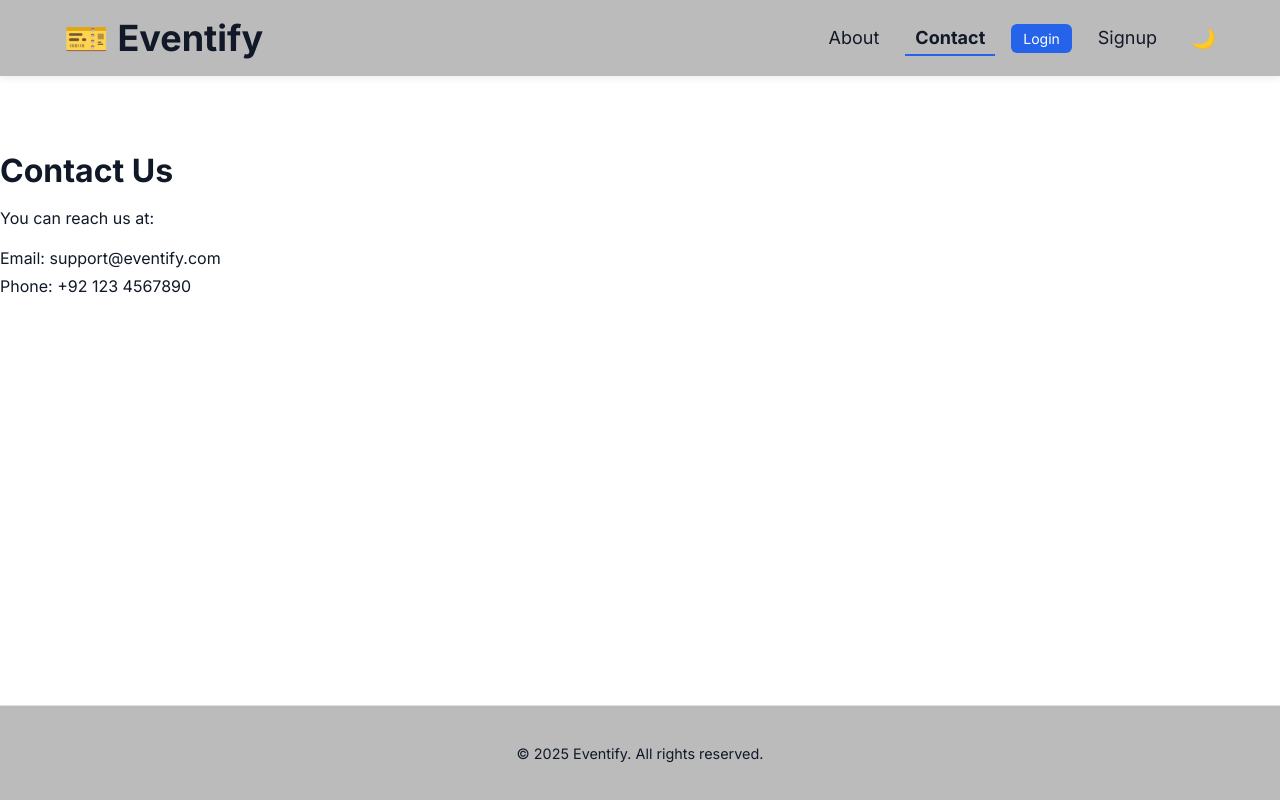
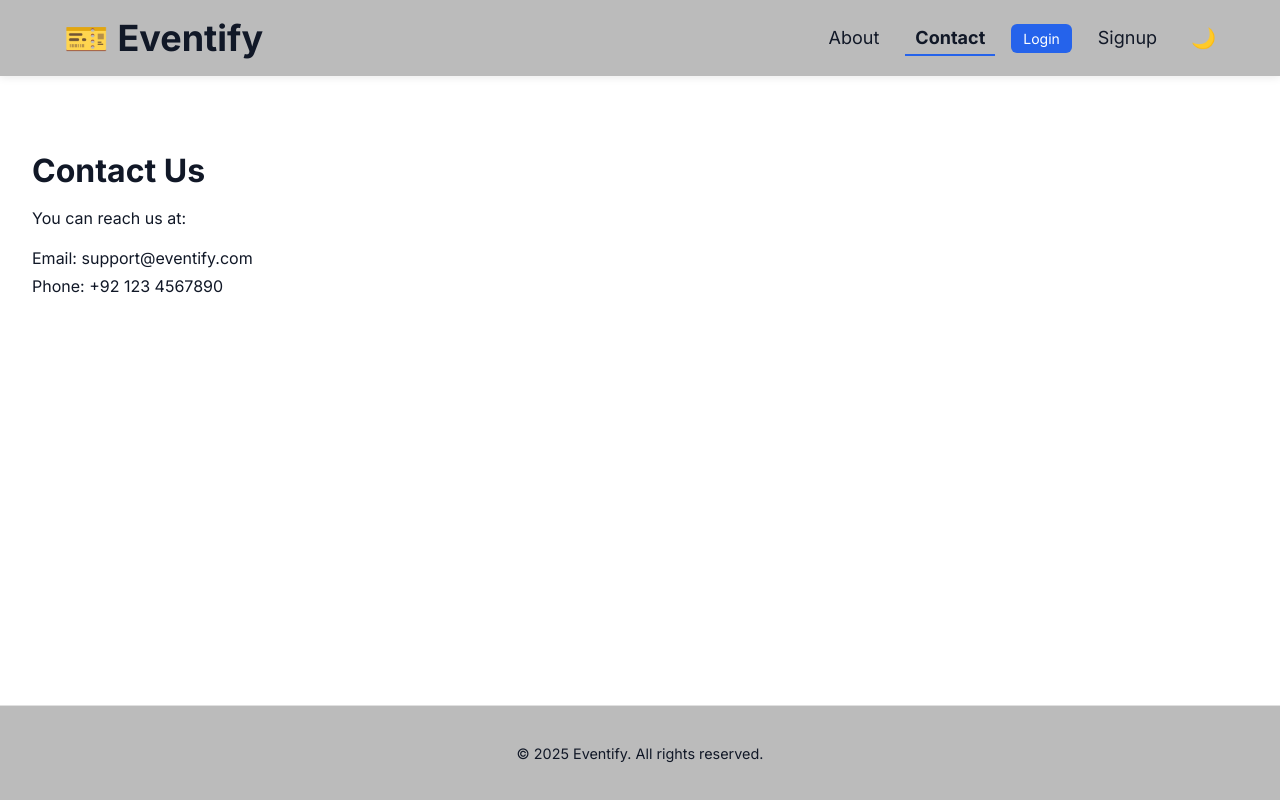
Before and after one commit to jehanzaib-dev/Eventify, a Next.js app: page /contact in a window 1280 px wide. Built offline with nearby package versions, Linux system fonts and the light colour scheme.

Commit message:
removed unused files

```diff
--- a/src/app/contact/Contact.module.css
+++ b/src/app/contact/Contact.module.css
@@ -1,4 +1,6 @@
 .wrapper {
+  background-color: var(--bg-color);
+  padding: 2rem;
   padding-top: 130px;
 }
 
--- a/src/app/events/[id]/loading.js
+++ b/src/app/events/[id]/loading.js
@@ -1,5 +1,5 @@
-import LoadingSpinner from "@/components/shared/LoadingSpinner";
+import Spinner from "@/components/Spinner";
 
 export default function Loading() {
-  return <LoadingSpinner />;
+  return <Spinner />;
 }
--- a/src/app/loading.js
+++ b/src/app/loading.js
@@ -1,5 +1,5 @@
-import LoadingSpinner from "@/components/shared/LoadingSpinner";
+import Spinner from "@/components/Spinner";
 
 export default function Loading() {
-  return <LoadingSpinner />;
+  return <Spinner />;
 }
--- a/src/components/shared/LoadingSpinner.jsx
+++ /dev/null
@@ -1,6 +0,0 @@
-// src/app/loading.js
-import Spinner from "@/components/Spinner";
-
-export default function GlobalLoading() {
-  return <Spinner />;
-}
--- a/src/components/shared/LoadingSpinner.module.css
+++ /dev/null
@@ -1,21 +0,0 @@
-.wrapper {
-  display: flex;
-  justify-content: center;
-  align-items: center;
-  padding: 3rem;
-}
-
-.spinner {
-  width: 48px;
-  height: 48px;
-  border: 4px solid #ccc;
-  border-top-color: #0070f3;
-  border-radius: 50%;
-  animation: spin 0.8s linear infinite;
-}
-
-@keyframes spin {
-  to {
-    transform: rotate(360deg);
-  }
-}
```
Also changed, not shown: src/app/events/[id]/page.js (+2 -5 lines).
